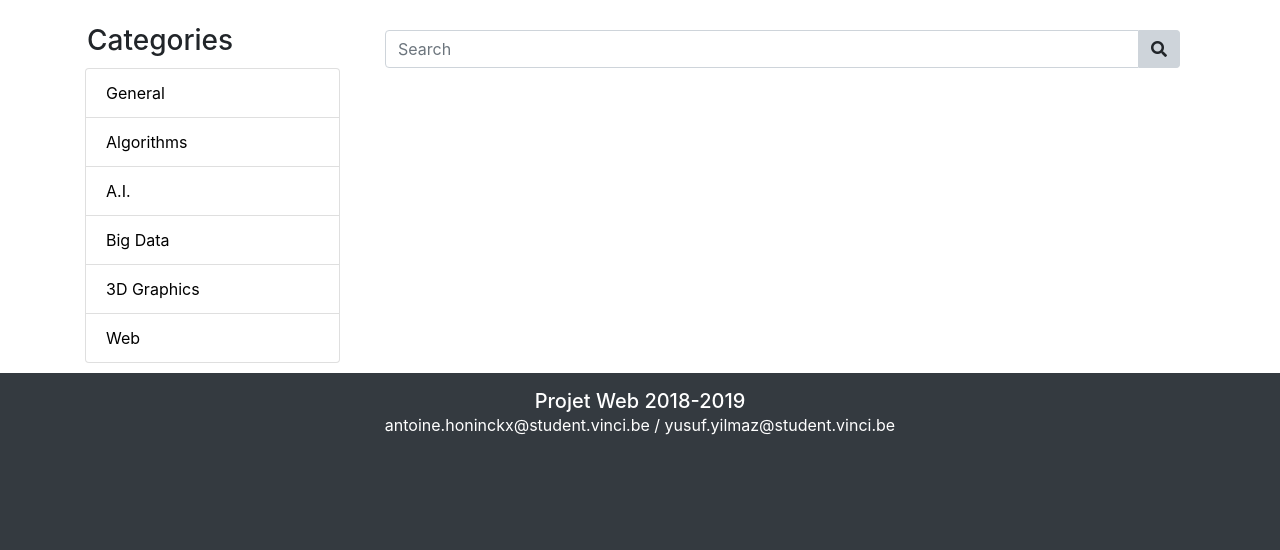
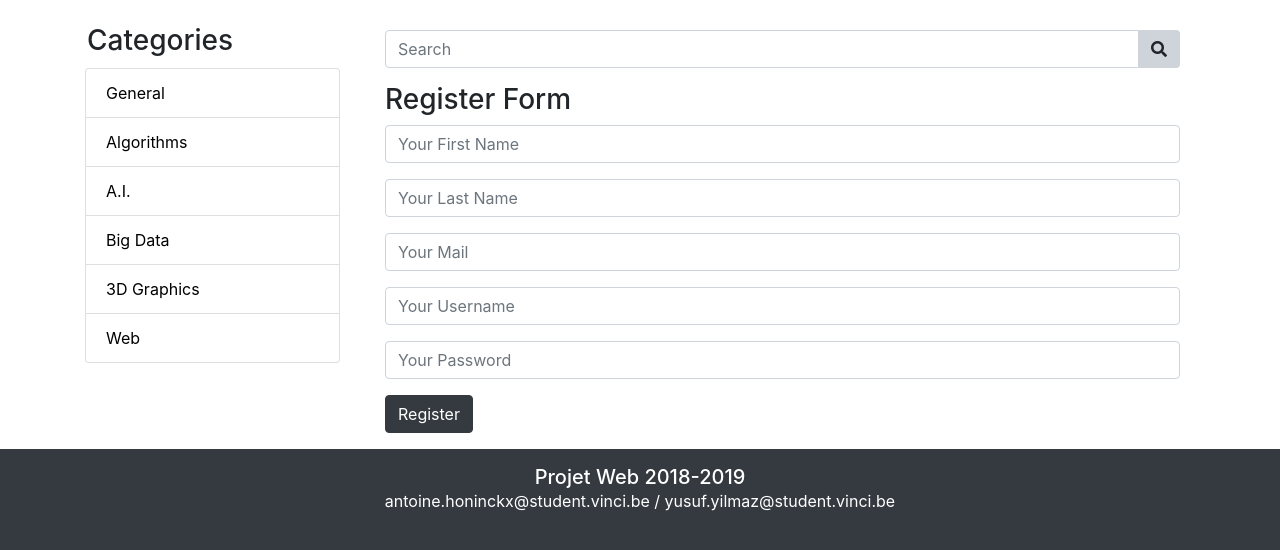
Before and after one commit to Yusuf-Ymz/ClassNotFound, a PHP site: template views/register.php in a window 1280 px wide. Shown: the part 56-606 px from the top of the page. Run offline with PHP 8.4, Linux system fonts and the light colour scheme; the template is opened without the code that fills it, so the values that code supplies are empty; some libraries are stand-ins or nearby versions.

Commit message:
commit register form

```diff
--- a/views/register.php
+++ b/views/register.php
@@ -1 +1,27 @@
-<?php
+<div class="container">
+    <div class="row">
+        <div class="col-md-12">
+            <h3>Register Form</h3>
+            <form action="index.php?action=register" method="post">
+                <div class="form-group">
+                    <input type="text" class="form-control" placeholder="Your First Name" name="firstname"/>
+                </div>
+                <div class="form-group">
+                    <input type="text" class="form-control" placeholder="Your Last Name" name="lastname"/>
+                </div>
+                <div class="form-group">
+                    <input type="text" class="form-control" placeholder="Your Mail" name="mail"/>
+                </div>
+                <div class="form-group">
+                    <input type="text" class="form-control" placeholder="Your Username" name="login"/>
+                </div>
+                <div class="form-group">
+                    <input type="password" class="form-control" placeholder="Your Password" name="password"/>
+                </div>
+                <div class="form-group">
+                    <button class="btn btn-dark" type="submit" name="form_register">Register</button>
+                </div>
+            </form>
+        </div>
+    </div>
+</div>
```
